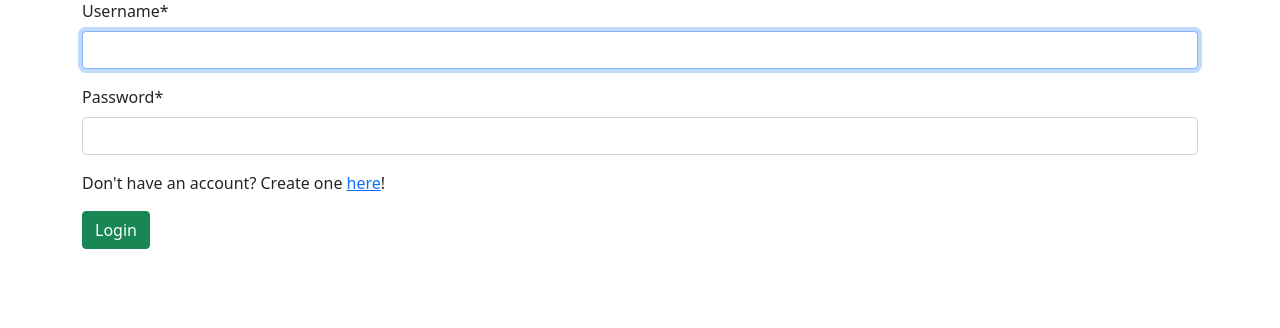
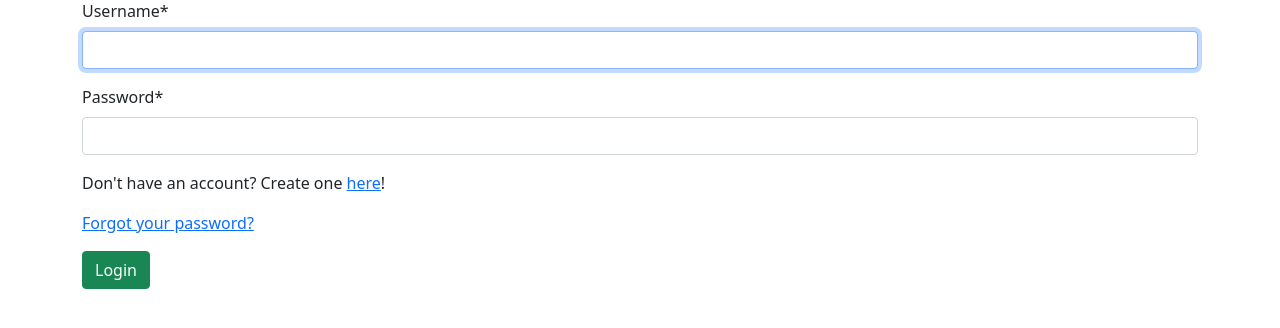
Before and after one commit to Jonathan-Heaney/omnivore, a Django app: page /login/ in a window 1280 px wide. Shown: the part 137-465 px from the top of the page. Run offline with Django 5.2, Linux system fonts and the light colour scheme; some libraries are stand-ins or nearby versions.

Commit message:
Fix all reset views

```diff
--- a/main/templates/registration/login.html
+++ b/main/templates/registration/login.html
@@ -15,6 +15,7 @@
 <form action="" method="post">
     {% csrf_token %}{{ form|crispy }}
     <p>Don't have an account? Create one <a href="/sign-up">here</a>!</p>
+    <p> <a href="/password_reset">Forgot your password?</a></p>
     <button type="submit" class="btn btn-success">Login</button>
 </form>
 
--- a/main/templates/registration/password_reset_complete.html
+++ b/main/templates/registration/password_reset_complete.html
@@ -12,7 +12,7 @@
 
 <div class="container">
     <h2 class="header">Password Reset Complete</h2>
-    <p>Your password has been set. You may go ahead and <a href="{% url 'login' %}">log in now</a>.</p>
+    <p>Your password has been set. You may go ahead and <a href="/login">log in now</a>.</p>
 </div>
 
 {% endblock %}
--- a/main/urls.py
+++ b/main/urls.py
@@ -13,12 +13,12 @@ urlpatterns = [
     path('edit-art-piece/<int:pk>', views.edit_art_piece, name='edit_art_piece'),
     path('delete-art-piece/<int:pk>',
          views.delete_art_piece, name='delete_art_piece'),
-    path('reset_password/', auth_views.PasswordResetView.as_view(template_name='registration/password_reset.html'),
+    path('password_reset/', auth_views.PasswordResetView.as_view(template_name='registration/password_reset.html'),
          name="reset_password"),
-    path('reset_password_sent/', auth_views.PasswordResetDoneView.as_view(template_name='registration/password_reset_done.html'),
-         name="password_reset_done"),
+    path('password_reset/done/', auth_views.PasswordResetDoneView.as_view(
+        template_name='registration/password_reset_done.html'), name='password_reset_done'),
     path('reset/<uidb64>/<token>/', auth_views.PasswordResetConfirmView.as_view(template_name='registration/password_reset_confirm.html'),
          name="password_reset_confirm"),
-    path('reset_password_complete/',
+    path('reset/done/',
          auth_views.PasswordResetCompleteView.as_view(template_name='registration/password_reset_complete.html'), name="password_reset_complete"),
 ]
```
Also changed, not shown: omnivore/settings.py (+4 -4 lines).
